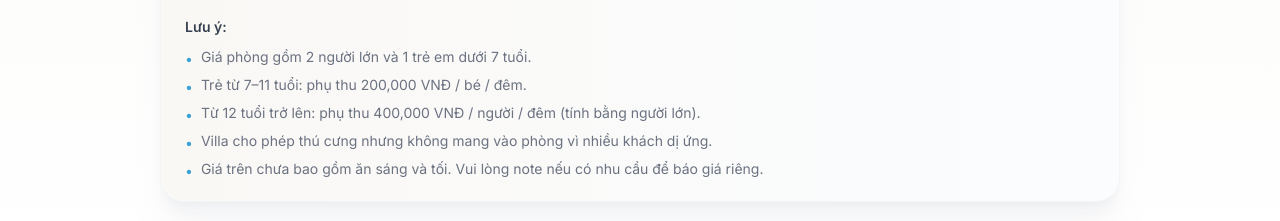
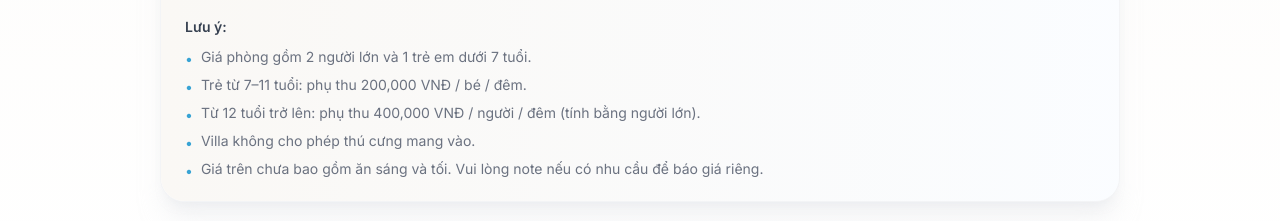
Before and after one commit to namth1793/calmaria_bay_villa, a Next.js app in the folder frontend/: page / in a window 1280 px wide. Shown: the part 4100-4321 px from the top of the page. Built offline with nearby package versions, Linux system fonts and the light colour scheme.

Commit message:
update ui

```diff
--- a/frontend/src/components/PriceTable.js
+++ b/frontend/src/components/PriceTable.js
@@ -33,14 +33,14 @@ const NOTES = {
     'Giá phòng gồm 2 người lớn và 1 trẻ em dưới 7 tuổi.',
     'Trẻ từ 7–11 tuổi: phụ thu 200,000 VNĐ / bé / đêm.',
     'Từ 12 tuổi trở lên: phụ thu 400,000 VNĐ / người / đêm (tính bằng người lớn).',
-    'Villa cho phép thú cưng nhưng không mang vào phòng vì nhiều khách dị ứng.',
+    'Villa không cho phép thú cưng mang vào.',
     'Giá trên chưa bao gồm ăn sáng và tối. Vui lòng note nếu có nhu cầu để báo giá riêng.',
   ],
   en: [
     'Room rate includes 2 adults and 1 child under 7 years old.',
     'Children aged 7–11: surcharge of 200,000 VND / child / night.',
     'Aged 12 and above: surcharge of 400,000 VND / person / night (same as adults).',
-    'Pets are welcome at the villa but are not allowed inside rooms due to guest allergies.',
+    'Pets are not allowed in the villa.',
     'Rates above do not include breakfast or dinner. Please note if interested for a separate quote.',
   ],
 };
```
